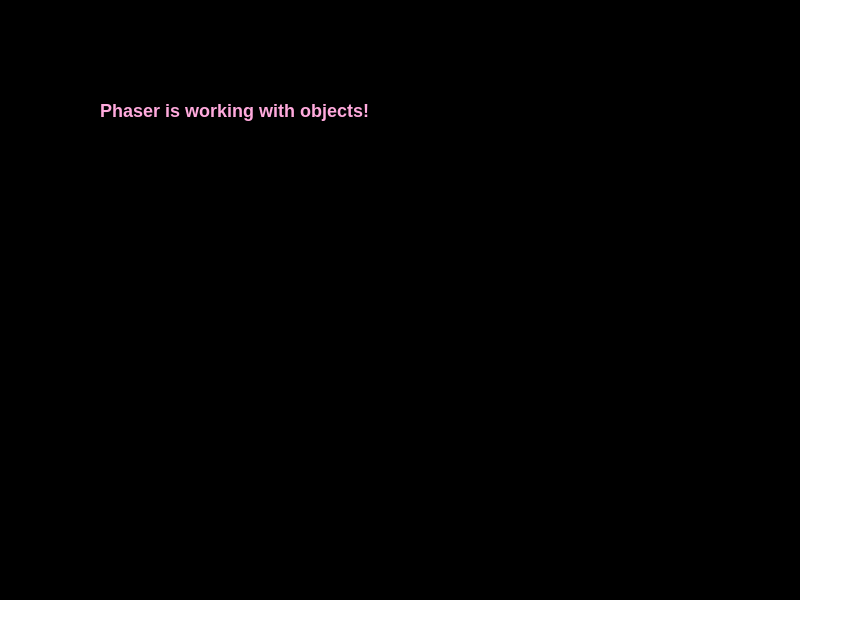
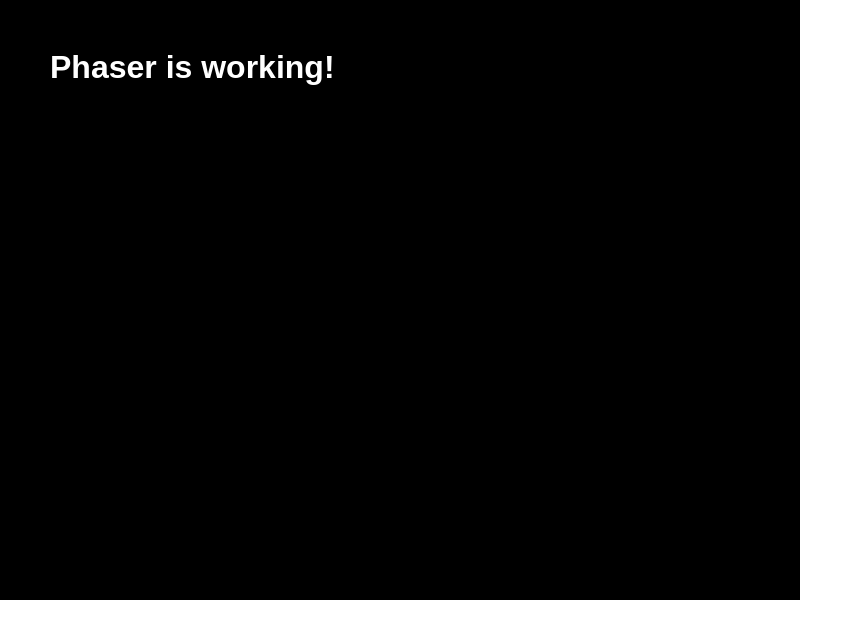
Before and after one commit to rushlet/CI328_Internet_Games, a plain HTML site: page index.html in a window 1280 px wide. Shown: the whole page, without its empty margins (0-863 px from the left). Drawn offline with Linux system fonts and the light colour scheme; animation ran at ten frames a second.

Commit message:
comment out 02-objects.js

```diff
--- a/index.html
+++ b/index.html
@@ -8,7 +8,7 @@
     <!-- Examples. Uncomment selected example -->
 
     <script type="text/javascript" src="01-basic.js"></script>
-    <script type="text/javascript" src="02-objects.js"></script>
+    <!--<script type="text/javascript" src="02-objects.js"></script>-->
 
     <style type="text/css">
         body {
```
